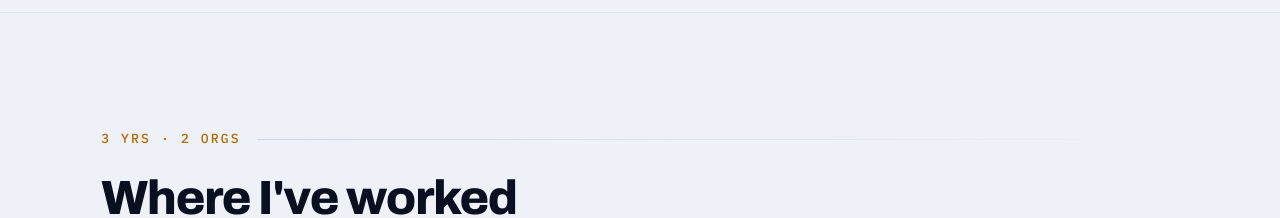
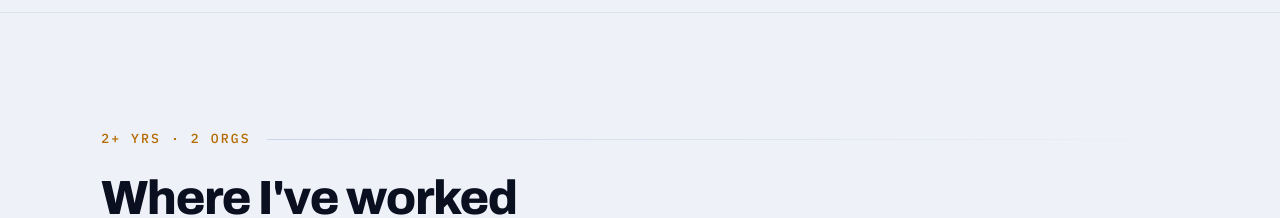
Before and after one commit to the-yash-rajput/portfolio, a React (Create React App) app: page / in a window 1280 px wide. Shown: the part 3000-3218 px from the top of the page. Built offline with nearby package versions, Linux system fonts and the light colour scheme; no server answers.

Commit message:
feat: refactor experience section to use jobs array for dynamic data

```diff
--- a/src/data/profile.js
+++ b/src/data/profile.js
@@ -195,10 +195,7 @@ export const impact = {
   ]
 };
 
-export const experience = {
-  eyebrow: "3 yrs · 2 orgs",
-  title: "Where I've worked",
-  jobs: [
+const jobs = [
   {
     role: "Senior Software Engineer",
     org: "Turtlemint",
@@ -227,7 +224,15 @@ export const experience = {
       "Led a cross-functional technical team across multiple stakeholders and tight deadlines."
     ]
   }
-  ]
+];
+
+export const experience = {
+  // ponytail: derived so it can't go stale; bump the date if the first job changes
+  eyebrow: `${Math.floor(
+    (Date.now() - Date.parse("2022-12-01")) / 3.15576e10
+  )}+ yrs · ${jobs.length} orgs`,
+  title: "Where I've worked",
+  jobs
 };
 
 /** AI first — it's what the reader came for. */
```
Lines whose indentation alone changed are shown as unchanged.
